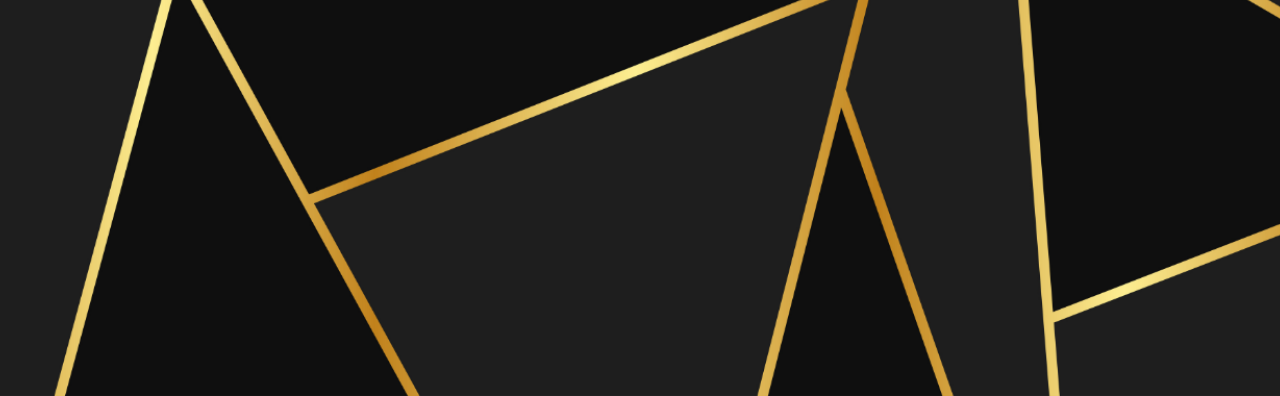
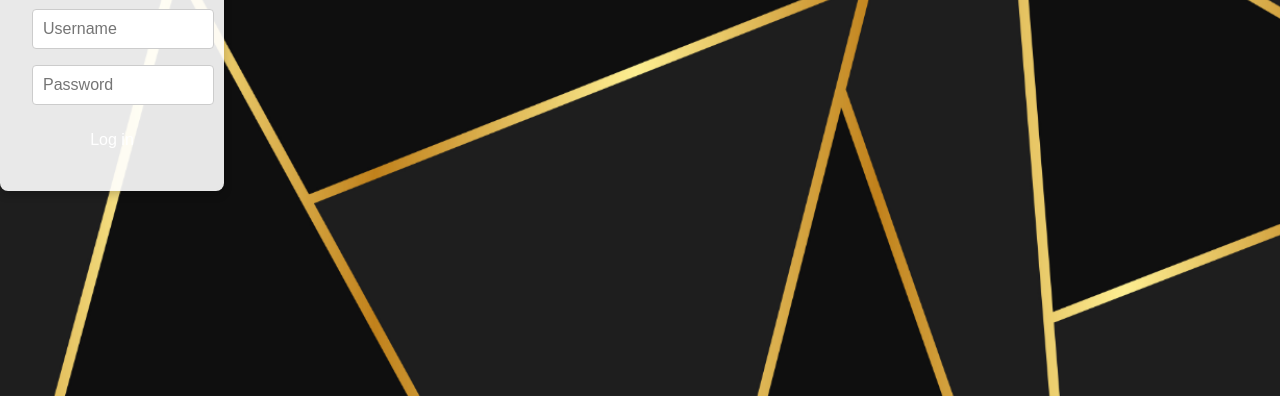
Before and after one commit to KathyNNguyen/Quantum-Garnet-Project, a plain HTML site: page UIX/Pages/Login.html in a window 1280 px wide. Shown: the part 404-800 px from the top of the page. Drawn offline with Linux system fonts and the light colour scheme; files whose address does not match are found by name.

Commit message:
Added basic login styling

```diff
--- a/UIX/styles.css
+++ b/UIX/styles.css
@@ -196,3 +196,50 @@ body {
     .cta_button {
         margin-top: auto;
     }
+
+    .login_container {
+        display: flex;
+        justify-content: center;
+        align-items: center;
+        height: calc(100vh - 6.5rem); /* Adjusted to exclude the toolbar height */
+    }
+
+    .login-form {
+        background-color: rgba(255, 255, 255, 0.9);
+        padding: 2rem;
+        border-radius: 8px;
+        box-shadow: 0 4px 8px rgba(0, 0, 0, 0.2);
+        text-align: center;
+        width: 100%;
+        max-width: 400px;
+    }
+
+    .login-form h2 {
+        margin-bottom: 1.5rem;
+    }
+
+    .login-form input[type="text"],
+    .login-form input[type="password"] {
+        width: 100%;
+        padding: 10px;
+        margin-bottom: 1rem;
+        border: 1px solid #ccc;
+        border-radius: 4px;
+        font-size: 1rem;
+    }
+
+    .login-form input[type="submit"] {
+        width: 100%;
+        padding: 10px;
+        background-color: var(--red-gradient);
+        border: none;
+        color: white;
+        cursor: pointer;
+        border-radius: 4px;
+        font-size: 1rem;
+        transition: background-color 0.3s;
+    }
+
+    .login-form input[type="submit"]:hover {
+        background-color: #a20000; /* Darker shade for hover effect */
+    }
```
